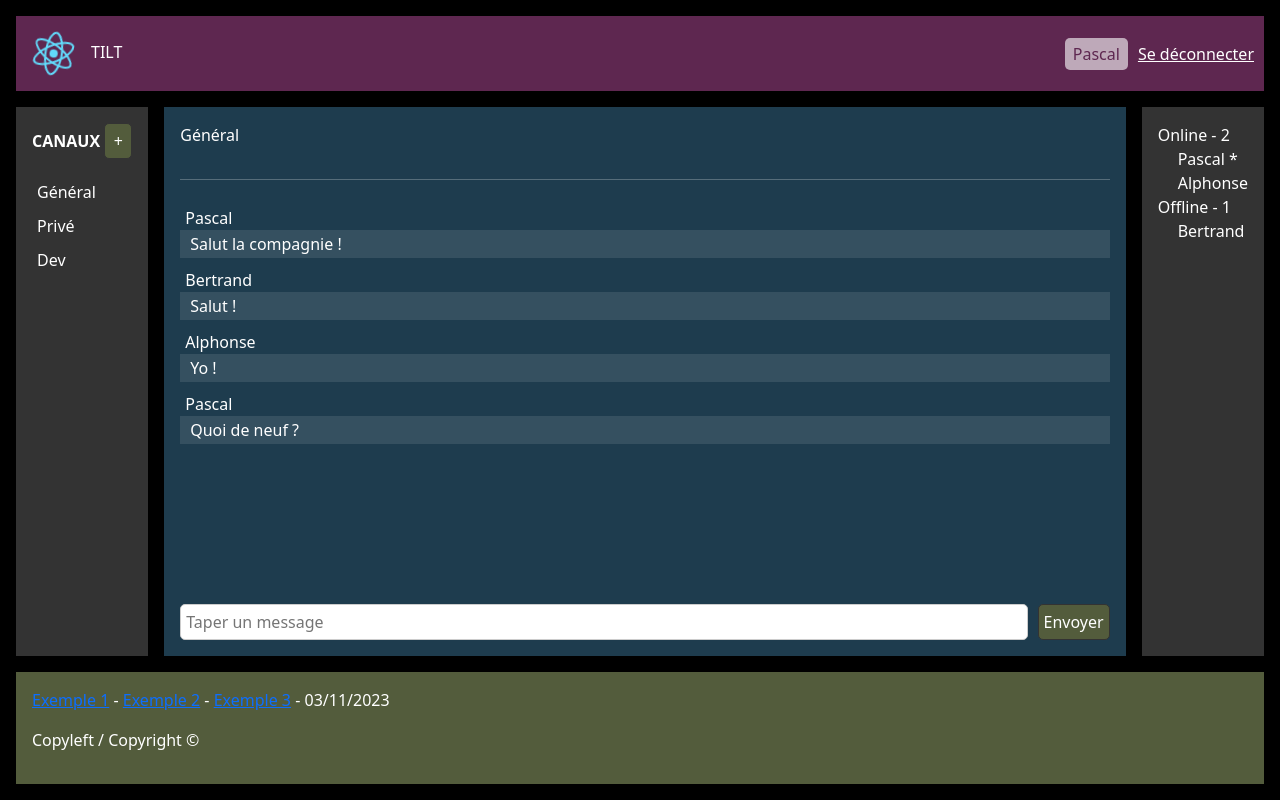
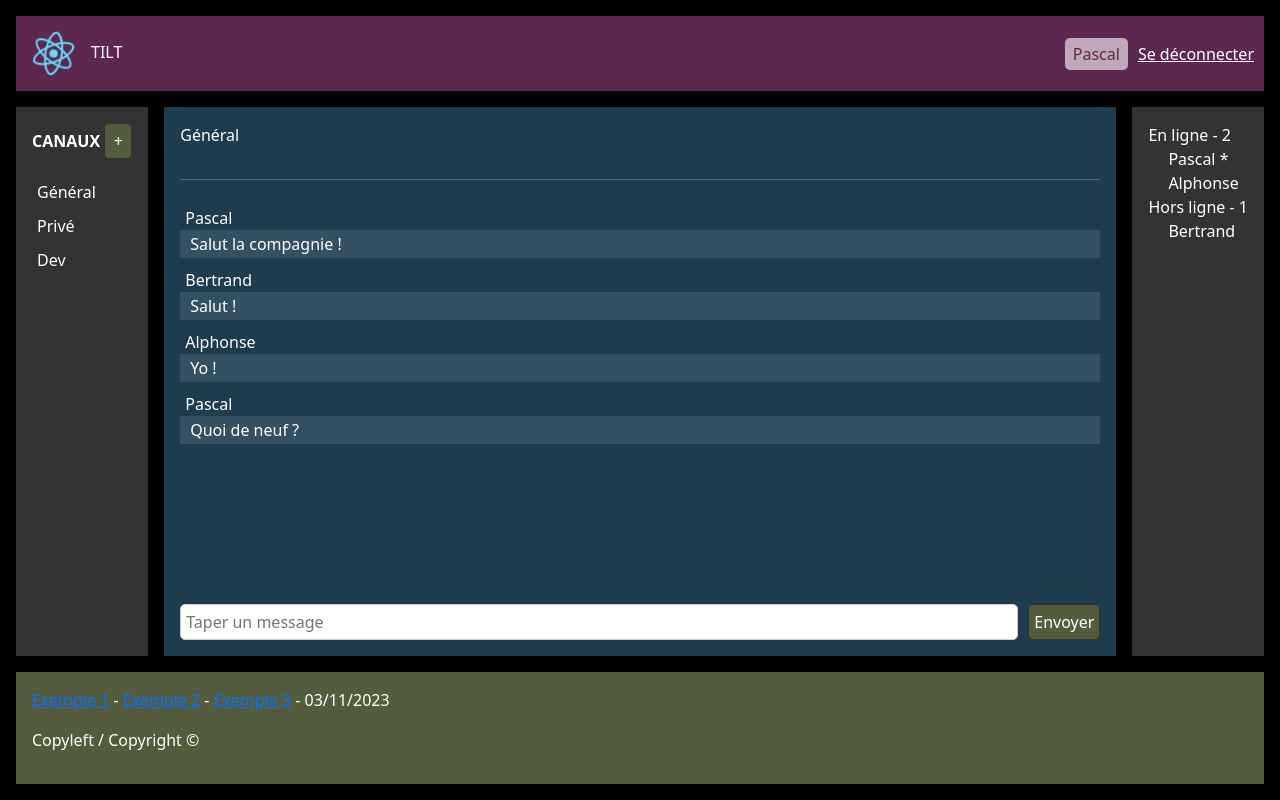
Before and after one commit to pascal-libaud/Tilt, a React (Create React App) app in the folder src/frontend/: page / in a window 1280 px wide. Built offline with nearby package versions, Linux system fonts and the light colour scheme.

Commit message:
Renommage de termes anglais.

```diff
--- a/src/frontend/src/ui/app-components/users.tsx
+++ b/src/frontend/src/ui/app-components/users.tsx
@@ -14,9 +14,9 @@ export function Users({ channel, userRepository }: UsersProps) {
     // TODO Créer un ui-component affichant un arbre
     return (
         <div>
-            <div>Online - {channel.users.filter(u => u.isOnline).length}</div>
+            <div>En ligne - {channel.users.filter(u => u.isOnline).length}</div>
             {channel.users.filter(u => u.isOnline).map(u => <div style={{ marginLeft: '20px' }}>{getName(u)}</div>)}
-            <div>Offline - {channel.users.filter(u => !u.isOnline).length}</div>
+            <div>Hors ligne - {channel.users.filter(u => !u.isOnline).length}</div>
             {channel.users.filter(u => !u.isOnline).map(u => <div style={{ marginLeft: '20px' }}>{getName(u)}</div>)}
         </div>
     )
```
